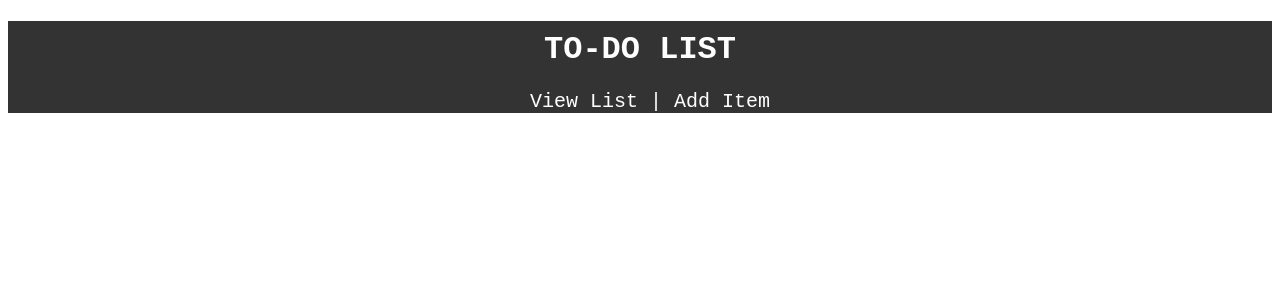
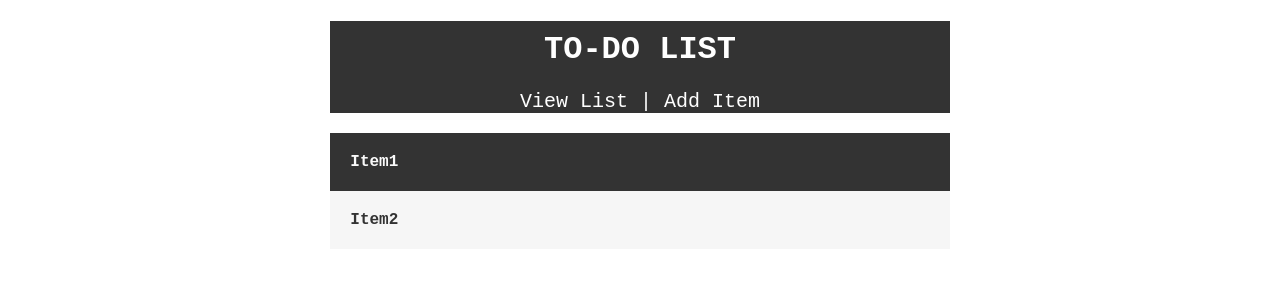
Before and after one commit to bhatiama/Todo-list, an Angular app: page / in a window 1280 px wide. Shown: the top 300 px of the page. Built offline with nearby package versions, Linux system fonts and the light colour scheme.

Commit message:
Create todo list and item view

```diff
--- a/src/app/app.component.html
+++ b/src/app/app.component.html
@@ -1,3 +1,4 @@
 <div>
 <app-header></app-header>
+<app-todo-list></app-todo-list>
 </div>
--- a/src/app/app.module.ts
+++ b/src/app/app.module.ts
@@ -4,11 +4,15 @@ import { NgModule } from '@angular/core';
 import { AppRoutingModule } from './app-routing.module';
 import { AppComponent } from './app.component';
 import { HeaderComponent } from './components/header/header.component';
+import { TodoListComponent } from './components/todo-list/todo-list.component';
+import { TodoItemComponent } from './components/todo-item/todo-item.component';
 
 @NgModule({
   declarations: [
     AppComponent,
-    HeaderComponent
+    HeaderComponent,
+    TodoListComponent,
+    TodoItemComponent
   ],
   imports: [
     BrowserModule,
--- a/src/app/components/header/header.component.scss
+++ b/src/app/components/header/header.component.scss
@@ -9,7 +9,7 @@
 
   ul {
     font-size: 20px;
-    margin-left: -20px;
+    padding:0;
   }
 
   ul li{
--- /dev/null
+++ b/src/app/components/todo-item/todo-item.component.html
@@ -0,0 +1,6 @@
+<div class="todo-items">
+<ul type='none'>
+  <li>Item1</li>
+  <li>Item2</li>
+</ul>
+</div>
--- /dev/null
+++ b/src/app/components/todo-item/todo-item.component.scss
@@ -0,0 +1,17 @@
+.todo-items {
+  ul {
+    padding:0;
+  }
+  ul li {
+    background: #333;
+    color: #fafafa;
+    padding:20px;
+    font-size: 16px;
+    font-weight: bold;
+  }
+
+  ul li:nth-child(even) {
+    background: #f6f6f6;
+    color: #333;
+  }
+}
--- /dev/null
+++ b/src/app/components/todo-item/todo-item.component.ts
@@ -0,0 +1,15 @@
+import { Component, OnInit } from '@angular/core';
+
+@Component({
+  selector: 'app-todo-item',
+  templateUrl: './todo-item.component.html',
+  styleUrls: ['./todo-item.component.scss']
+})
+export class TodoItemComponent implements OnInit {
+
+  constructor() { }
+
+  ngOnInit() {
+  }
+
+}
--- /dev/null
+++ b/src/app/components/todo-list/todo-list.component.html
@@ -0,0 +1 @@
+<app-todo-item></app-todo-item>
--- /dev/null
+++ b/src/app/components/todo-list/todo-list.component.ts
@@ -0,0 +1,15 @@
+import { Component, OnInit } from '@angular/core';
+
+@Component({
+  selector: 'app-todo-list',
+  templateUrl: './todo-list.component.html',
+  styleUrls: ['./todo-list.component.scss']
+})
+export class TodoListComponent implements OnInit {
+
+  constructor() { }
+
+  ngOnInit() {
+  }
+
+}
--- a/src/styles.scss
+++ b/src/styles.scss
@@ -4,3 +4,8 @@ body {
   color: #333;
   font-family: 'Courier New', Courier, monospace;
 }
+
+div {
+  width: 70%;
+  margin: auto;
+}
```
Also changed, not shown: src/app/components/todo-list/todo-list.component.scss (added), 2 other files (tests, documents, lock files or other folders).
